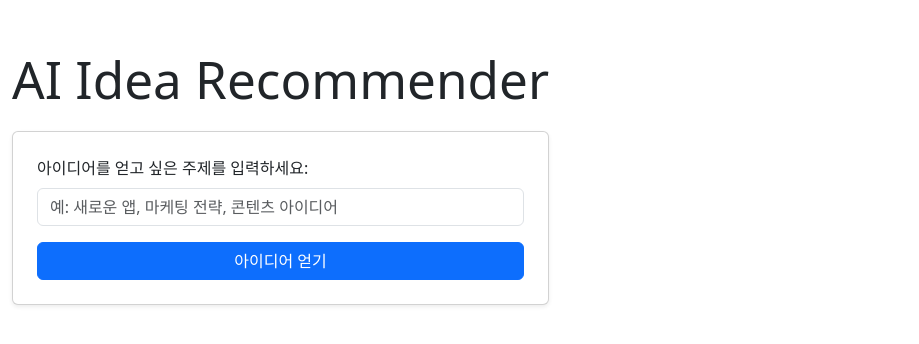
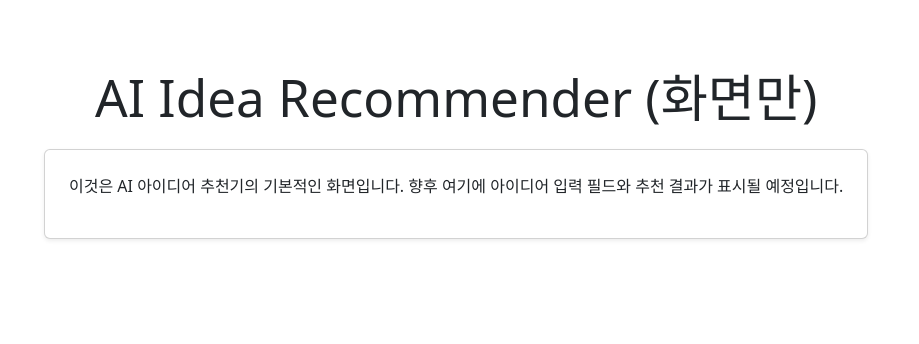
Before and after one commit to chanwookim0716/ai-idea-recommender, a React (Vite) app: page / in a window 1280 px wide. Shown: the part 246-590 px from the top of the page, without its empty margins (0-919 px from the left). Built offline with nearby package versions, Linux system fonts and the light colour scheme.

Commit message:
style: Center UI and simplify App.tsx for screen-only display

```diff
--- a/src/App.css
+++ b/src/App.css
@@ -1,6 +1,5 @@
 #root {
   max-width: 1280px;
-  margin: 0 auto;
   padding: 2rem;
   text-align: center;
 }
--- a/src/App.tsx
+++ b/src/App.tsx
@@ -1,45 +1,51 @@
-import React, { useState } from 'react';
-import IdeaInput from './components/IdeaInput';
-import GenerateButton from './components/GenerateButton';
-import IdeaList from './components/IdeaList';
-import LoadingSpinner from './components/LoadingSpinner';
-import { generateIdeasMock } from './services/api';
+import React from 'react';
+import './App.css';
+// import IdeaInput from './components/IdeaInput';
+// import GenerateButton from './components/GenerateButton';
+// import IdeaList from './components/IdeaList';
+// import LoadingSpinner from './components/LoadingSpinner';
+// import { generateIdeasMock } from './services/api';
 
 function App() {
-  const [topic, setTopic] = useState<string>('');
-  const [ideas, setIdeas] = useState<string[]>([]);
-  const [isLoading, setIsLoading] = useState<boolean>(false);
-  const [error, setError] = useState<string | null>(null);
+  // const [topic, setTopic] = useState<string>('');
+  // const [ideas, setIdeas] = useState<string[]>([]);
+  // const [isLoading, setIsLoading] = useState<boolean>(false);
+  // const [error, setError] = useState<string | null>(null);
 
-  const handleTopicChange = (e: React.ChangeEvent<HTMLInputElement>) => {
-    setTopic(e.target.value);
-  };
+  // const handleTopicChange = (e: React.ChangeEvent<HTMLInputElement>) => {
+  //   setTopic(e.target.value);
+  // };
 
-  const generateIdeas = async () => {
-    if (!topic.trim()) {
-      alert('주제를 입력해주세요!');
-      return;
-    }
+  // const generateIdeas = async () => {
+  //   if (!topic.trim()) {
+  //     alert('주제를 입력해주세요!');
+  //     return;
+  //   }
 
-    setIsLoading(true);
-    setError(null);
-    setIdeas([]); // Clear previous ideas
+  //   setIsLoading(true);
+  //   setError(null);
+  //   setIdeas([]); // Clear previous ideas
 
-    try {
-      const generatedIdeas = await generateIdeasMock(topic);
-      setIdeas(generatedIdeas);
-    } catch (err) {
-      setError('아이디어 생성 중 오류가 발생했습니다. 잠시 후 다시 시도해주세요.');
-      console.error(err);
-    } finally {
-      setIsLoading(false);
-    }
-  };
+  //   try {
+  //     const generatedIdeas = await generateIdeasMock(topic);
+  //     setIdeas(generatedIdeas);
+  //   } catch (err) {
+  //     setError('아이디어 생성 중 오류가 발생했습니다. 잠시 후 다시 시도해주세요.');
+  //     console.error(err);
+  //   } finally {
+  //     setIsLoading(false);
+  //   }
+  // };
 
   return (
-    <div className="container mt-5">
-      <h1 className="text-center mb-4">AI Idea Recommender</h1>
+    <div className="container">
+      <h1 className="text-center mb-4">AI Idea Recommender (화면만)</h1>
       <div className="card p-4 shadow-sm">
+        <p className="text-center">
+          이것은 AI 아이디어 추천기의 기본적인 화면입니다.
+          향후 여기에 아이디어 입력 필드와 추천 결과가 표시될 예정입니다.
+        </p>
+        {/*
         <IdeaInput
           value={topic}
           onChange={handleTopicChange}
@@ -59,6 +65,7 @@ function App() {
         {!isLoading && ideas.length === 0 && !error && topic.trim() && (
             <p className="text-muted mt-3">아이디어를 생성하려면 버튼을 클릭하세요.</p>
         )}
+        */}
       </div>
     </div>
   );
```
